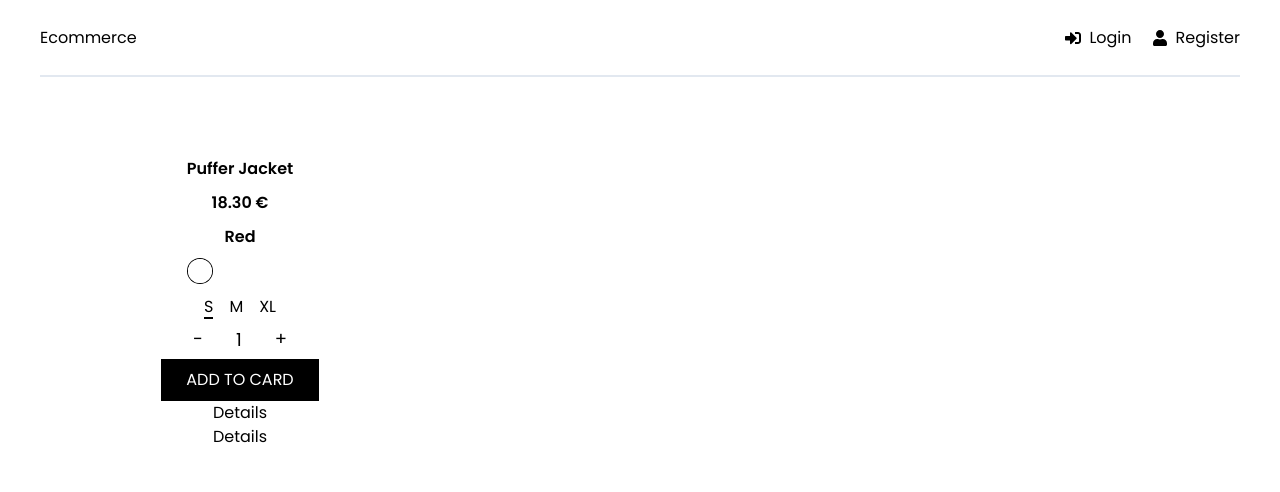
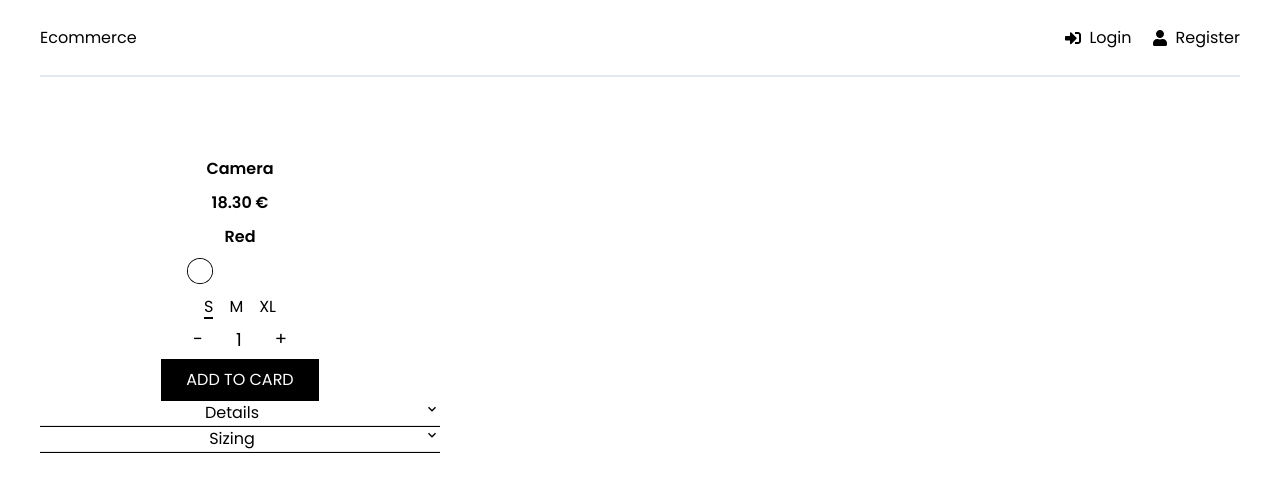
Before and after one commit to stefanlple/Ecommerce, a React (Create React App) app in the folder frontend/: page /productBox in a window 1280 px wide. Shown: the top 492 px of the page. Built offline with nearby package versions, Linux system fonts and the light colour scheme.

Commit message:
product page v.1

```diff
--- a/frontend/package.json
+++ b/frontend/package.json
@@ -13,11 +13,12 @@
     "axios": "^0.27.2",
     "react": "^18.2.0",
     "react-dom": "^18.2.0",
-    "react-icons": "^4.4.0",
+    "react-icons": "^4.8.0",
     "react-redux": "^8.0.2",
     "react-router-dom": "^6.4.0",
     "react-scripts": "5.0.1",
-    "react-toastify": "^9.0.8"
+    "react-toastify": "^9.0.8",
+    "three": "^0.150.1"
   },
   "scripts": {
     "start": "react-scripts start",
--- a/frontend/src/App.jsx
+++ b/frontend/src/App.jsx
@@ -9,9 +9,9 @@ import Cart from "./pages/Cart";
 import Collection from "./pages/Collection";
 import Header from "./components/Header";
 import Product from "./pages/Product";
-import Counter from "./components/Counter";
 import ProductBox from "./components/ProductBox";
 import DropdownText from "./components/DropdownText";
+import Gallery from "./components/Gallery";
 function App() {
   return (
     <>
@@ -27,6 +27,7 @@ function App() {
             <Route path="/:productId" element={<Product />} />
             <Route path="/product" element={<Product />} />
             <Route path="/productBox" element={<ProductBox />} />
+            <Route path="/gallery" element={<Gallery />} />
             <Route path="/dropdown" element={<DropdownText />} />
           </Routes>
         </div>
--- a/frontend/src/components/DropdownText.jsx
+++ b/frontend/src/components/DropdownText.jsx
@@ -1,6 +1,6 @@
 import React, { useState } from "react";
-
-function DropdownText() {
+import { MdKeyboardArrowDown } from "react-icons/md";
+function DropdownText(props) {
   const [isOpen, setIsOpen] = useState(false);
 
   const toggleContent = () => {
@@ -9,7 +9,15 @@ function DropdownText() {
 
   return (
     <div className="panel" onClick={toggleContent}>
-      <h5>Details</h5>
+      <h5>
+        {props.name}
+        <MdKeyboardArrowDown
+          className={`inline m-auto float-right transition duration ease-in-out ${
+            isOpen ? "rotate-180" : "rotate-0"
+          }`}
+        />
+      </h5>
+      <hr className="bg-black h-0.5"></hr>
       <div
         className={`duration-500 ease-out ${
           isOpen ? "max-h-screen" : "max-h-0 overflow-hidden"
--- /dev/null
+++ b/frontend/src/components/Gallery.jsx
@@ -0,0 +1,36 @@
+import React, { Suspense } from "react";
+import { Canvas } from "@react-three/fiber";
+import { OrbitControls, Preload, useGLTF } from "@react-three/drei";
+import ProductBox from "./ProductBox";
+
+import CanvasLoader from "./Loader";
+
+function Gallery() {
+  const camera = useGLTF("./fujifilmcamera.gltf");
+
+  return (
+    <>
+      <div className="flex items-center justify-center">
+        <ProductBox />
+      </div>
+      <Canvas
+        frameloop="demand"
+        shadows
+        camera={{ position: [20, 3, 5], fov: 25 }}
+        gl={{ preserveDrawingBuffer: true }}
+      >
+        <Suspense fallback={<CanvasLoader />}>
+          <OrbitControls />
+          <mesh>
+            <hemisphereLight intensity={0.15} groundColor="black" />
+            <pointLight intensity={1} />
+            <primitive object={camera.nodes} scale={1.5} />
+          </mesh>
+        </Suspense>
+        <Preload all />
+      </Canvas>
+    </>
+  );
+}
+
+export default Gallery;
--- /dev/null
+++ b/frontend/src/components/Loader.jsx
@@ -0,0 +1,31 @@
+import { Html, useProgress } from "@react-three/drei";
+
+const CanvasLoader = () => {
+  const { progress } = useProgress();
+  return (
+    <Html
+      as="div"
+      center
+      style={{
+        display: "flex",
+        justifyContent: "center",
+        alignItems: "center",
+        flexDirection: "column",
+      }}
+    >
+      <span className="canvas-loader"></span>
+      <p
+        style={{
+          fontSize: 14,
+          color: "#F1F1F1",
+          fontWeight: 800,
+          marginTop: 40,
+        }}
+      >
+        {progress.toFixed(2)}%
+      </p>
+    </Html>
+  );
+};
+
+export default CanvasLoader;
--- a/frontend/src/components/ProductBox.jsx
+++ b/frontend/src/components/ProductBox.jsx
@@ -5,7 +5,7 @@ import Counter from "./Counter";
 import DropdownText from "./DropdownText";
 
 const test = {
-  header: "Puffer Jacket",
+  header: "Camera",
   price: 18.3,
   colors: [
     ["Red", "#FF0000"],
@@ -77,8 +77,8 @@ function ProductBox() {
           ADD TO CARD
         </button>
         <menu>
-          <DropdownText />
-          <DropdownText />
+          <DropdownText name="Details" />
+          <DropdownText name="Sizing" />
         </menu>
       </div>
     </>
```
Also changed, not shown: 2 other files (tests, documents, lock files or other folders).
